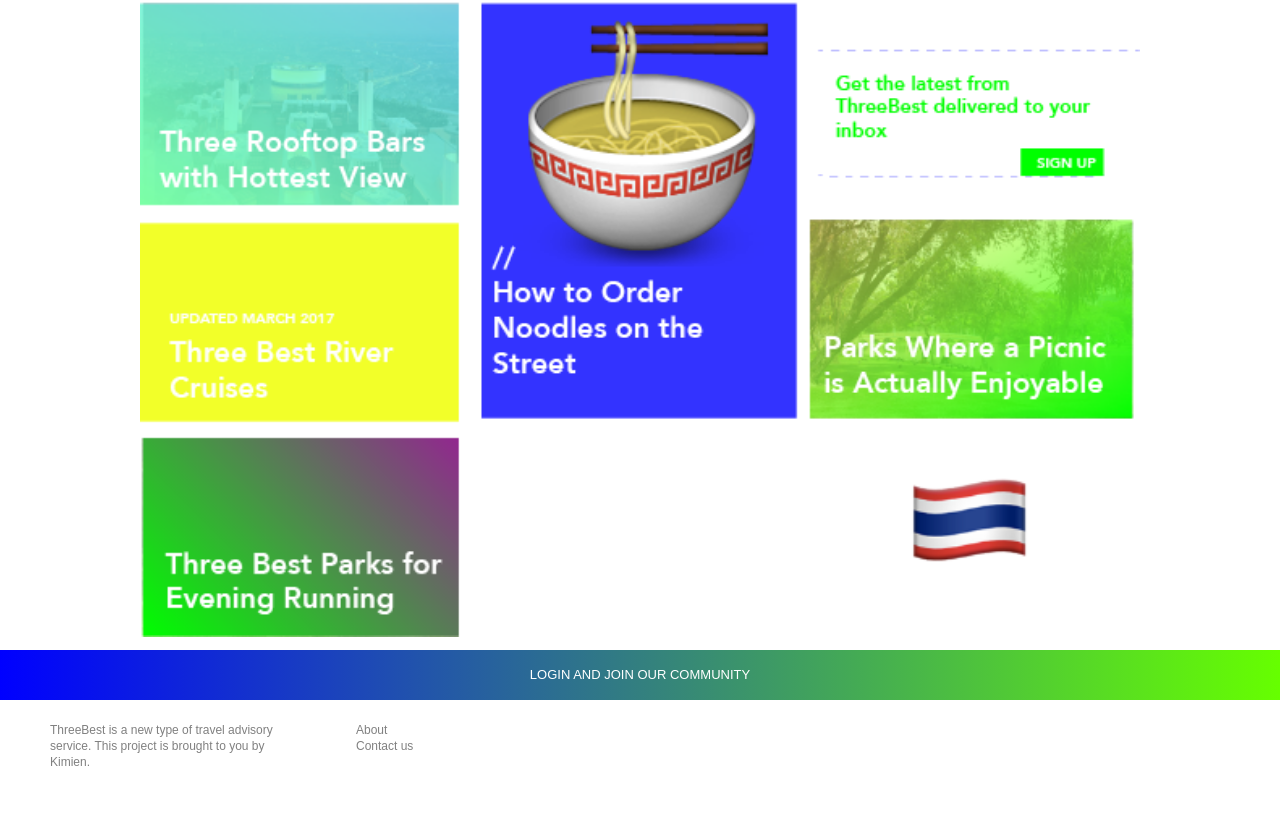
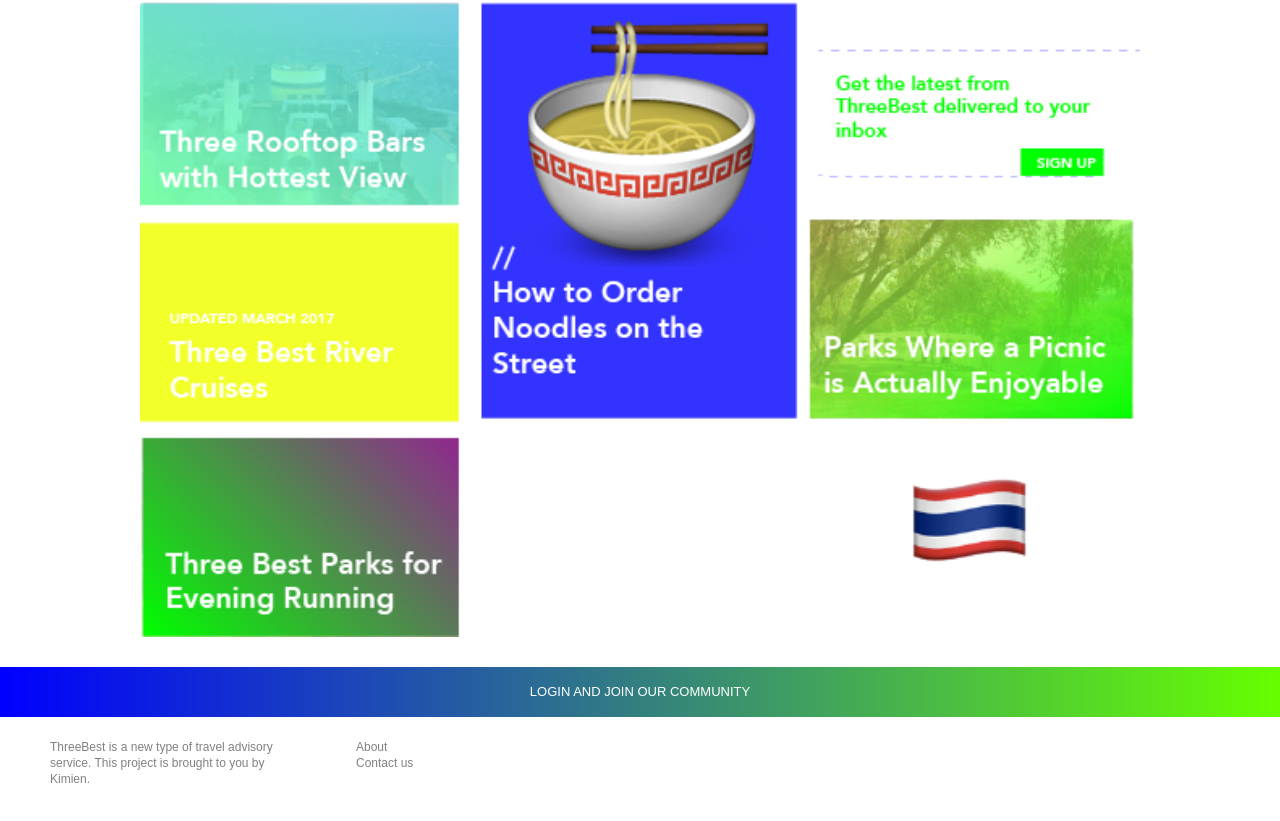
Before and after one commit to rowanfraser/threebest.mock.v1, a plain HTML site: page index.html in a window 1280 px wide. Shown: the part 693-1514 px from the top of the page. Drawn offline with Linux system fonts and the light colour scheme.

Commit message:
development of home page. bangkok

```diff
--- a/index.html
+++ b/index.html
@@ -1,7 +1,9 @@
 <!doctype html>
+<html lang="en">
     <head>
         <meta charset="utf-8">
         <link rel="stylesheet" href="main2.css">
+        <title>ThreeBest - Home</title>
     </head>
 
     <body>
@@ -60,3 +62,8 @@
             <li>Contact us</li>
         </ul>
     </footer>
+
+
+
+
+</html>
--- a/main2.css
+++ b/main2.css
@@ -158,7 +158,7 @@ section[class=categories]{
 }
 
 #gradient-2{
-    margin-top: 10px;
+    margin-top: 30px;
     margin-bottom: 10px;
     height: 50px;
     background: linear-gradient(90deg, blue, #66FF00)
```
